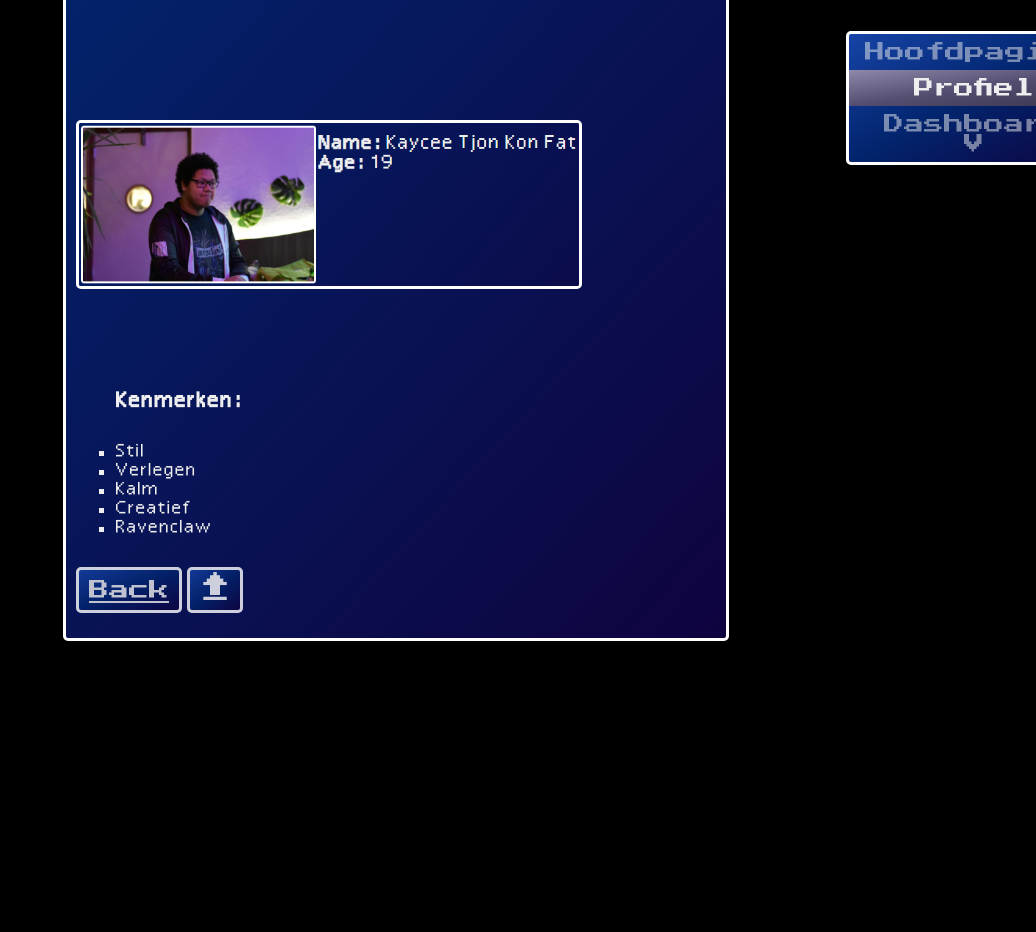
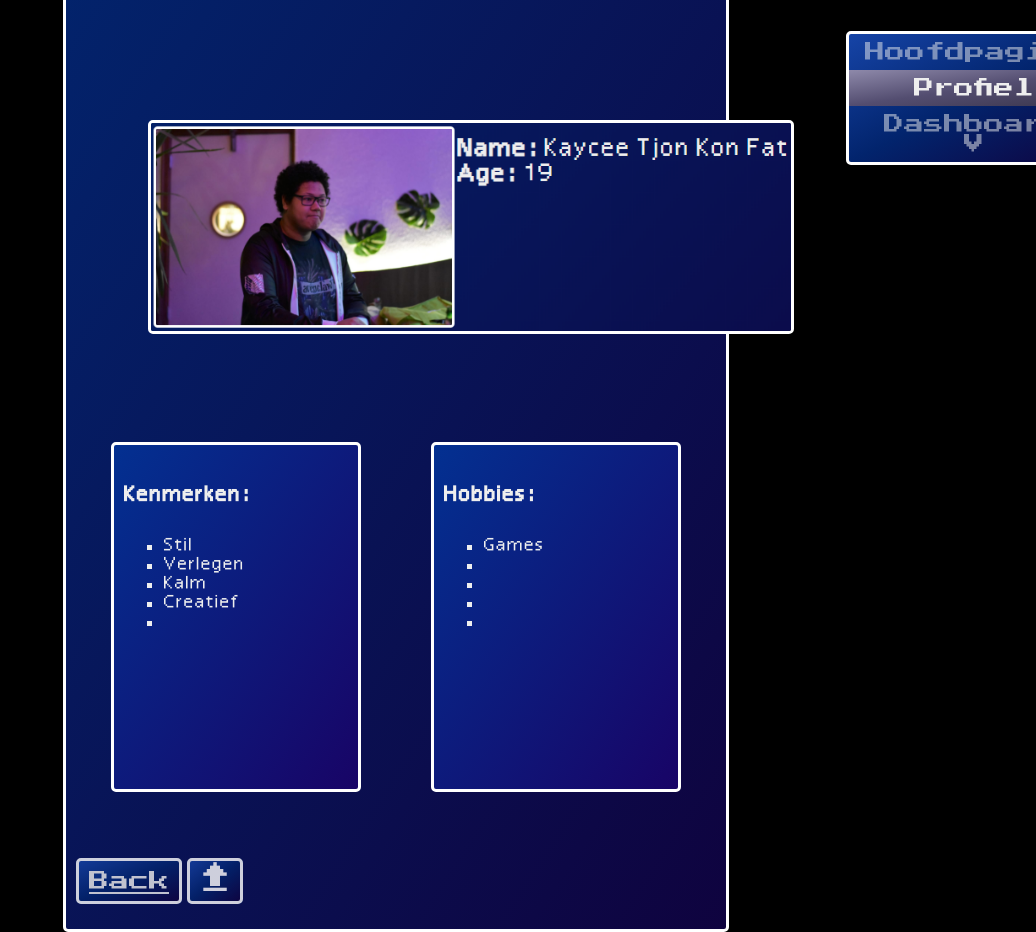
Before and after one commit to Kaze85/Kaze85.github.io, a plain HTML site: page profile.html in a window 1280 px wide. Shown: the part 84-1016 px from the top of the page, without its empty margins (244-1280 px from the left). Before the commit the page ends 800 px from the top, so only its background shows below. Drawn offline with Linux system fonts and the light colour scheme.

Commit message:
Improved the Lay-out

```diff
--- a/profile.html
+++ b/profile.html
@@ -19,7 +19,7 @@
         <ul style="list-style: none" class="nav-bar white-border">
             <li>
                 <a href="/">Hoofdpagina</a>
-                <a href="profile.html" class="active">Profiel</a>
+                <a href="#" class="active">Profiel</a>
                 <div class="dropdown">
                     <a href="dashboard.html">Dashboard V</a>
                     <div class="dropdown-content white-border">
@@ -29,21 +29,34 @@
             </li>
         </ul>
 
-        <div class="move-up">
-            <img src = "me.png" alt = "me" width="500px" class="white-border">
+        <div class="img-position">
+            <img src = "me.png" alt = "Picture of me" width="650px" class="white-border">
         </div>
 
-
+        <div class="button">
+            <div class="text-box white-border background">
+                <h3>Kenmerken:</h3>
                 <ul style="list-style: square">
-            <h3 class="left">Kenmerken:</h3>
                     <li>Stil</li>
                     <li>Verlegen</li>
                     <li>Kalm</li>
                     <li>Creatief</li>
-            <li>Ravenclaw</li>
-
+                    <li></li>
                 </ul>
-
+            </div>
+            <div class="text-box white-border background">
+                <h3>Hobbies:</h3>
+                <div>
+                    <ul style="list-style: square">
+                        <li>Games</li>
+                        <li></li>
+                        <li></li>
+                        <li></li>
+                        <li></li>
+                    </ul>
+                </div>
+            </div>
+        </div>
         <p>
             <a href="/" class="white-border">Back</a>
             <a href="#top" class="white-border">
--- a/style.css
+++ b/style.css
@@ -89,8 +89,12 @@ a {
         background-image: linear-gradient(to bottom right, #033091, #180466);
 }
 
-.move-up {
-    transform: translate(0px, -70px);
+.img-position {
+    transform: translate(72px, -70px);
+}
+
+.table-position {
+    transform: translate(20px, -100px);
 }
 
 .move-left {
@@ -101,6 +105,21 @@ a {
     transform: translate(320px, -340px);
     font-family: 'FF7', 'Ariel', 'Verdana', sans-serif;
     font-size: 40px;
+}
+
+.text-box {
+    margin: 35px;
+    box-sizing: border-box;
+    width: 300px;
+    height: 350px;
+    padding: 10px;
+
+    word-wrap: break-word;
+    overflow: auto;
+}
+
+.img-box {
+    margin: 10px 35px 10px 35px;
 }
 
 
@@ -117,6 +136,7 @@ a {
     p a:visited{
         color: #eee;
         opacity: 1;
+
     }
 
     p a:hover{
@@ -155,7 +175,7 @@ li a.active {
     color: #eee;
     background-color: #002063;
     background-image: linear-gradient(to bottom right, #8e89aa, #534d70, #39354b);
-    cursor: pointer;
+    cursor: default;
 }
 
 li a:hover:not(.active) {
@@ -166,8 +186,13 @@ li a:hover:not(.active) {
 }
 
 /* Zoom in */
-div img:hover {
-    cursor: auto;
+div img:hover:not(:active){
+    cursor: zoom-in;
+    box-shadow: 1px 1px 5px rgb(130, 117, 187), -1px -1px 5px rgb(130, 117, 187);
+}
+
+div img:active {
+    cursor: crosshair;
     transition: all .4s ease-in-out;
     transform: scale(2);
     z-index: 1;
@@ -196,12 +221,13 @@ div img:hover {
     display: block;
   }
 
-  .dropdown-content a:hover {background-color: #002063}
+  .dropdown-content a:hover {
+      background-color: #002063
+    }
 
   .dropdown:hover .dropdown-content {
     display: block;
   }
-
 /* Custom scrollbar */
 ::-webkit-scrollbar {
     width: 15px;
```
Also changed, not shown: dashboard.html (+2 -2 lines), index.html (+17 -1 lines), hz.png (added), programming.jpg (added). Lines whose indentation alone changed are shown as unchanged.
